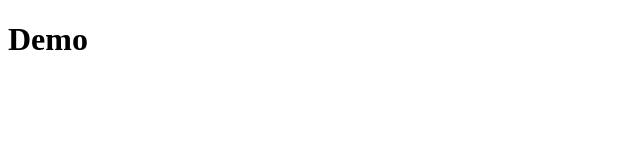
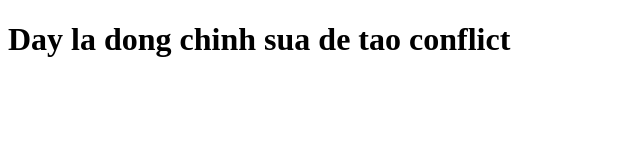
Before and after one commit to b1tj/demo_git, a plain HTML site: page index.html in a window 1280 px wide. Shown: the whole page, without its empty margins (0-640 px from the left). Drawn offline with Linux system fonts and the light colour scheme.

Commit message:
Update index.html

```diff
--- a/index.html
+++ b/index.html
@@ -6,6 +6,6 @@
         <title>Document</title>
     </head>
     <body>
-        <h1>Demo</h1>
+        <h1>Day la dong chinh sua de tao conflict</h1>
     </body>
 </html>
```
